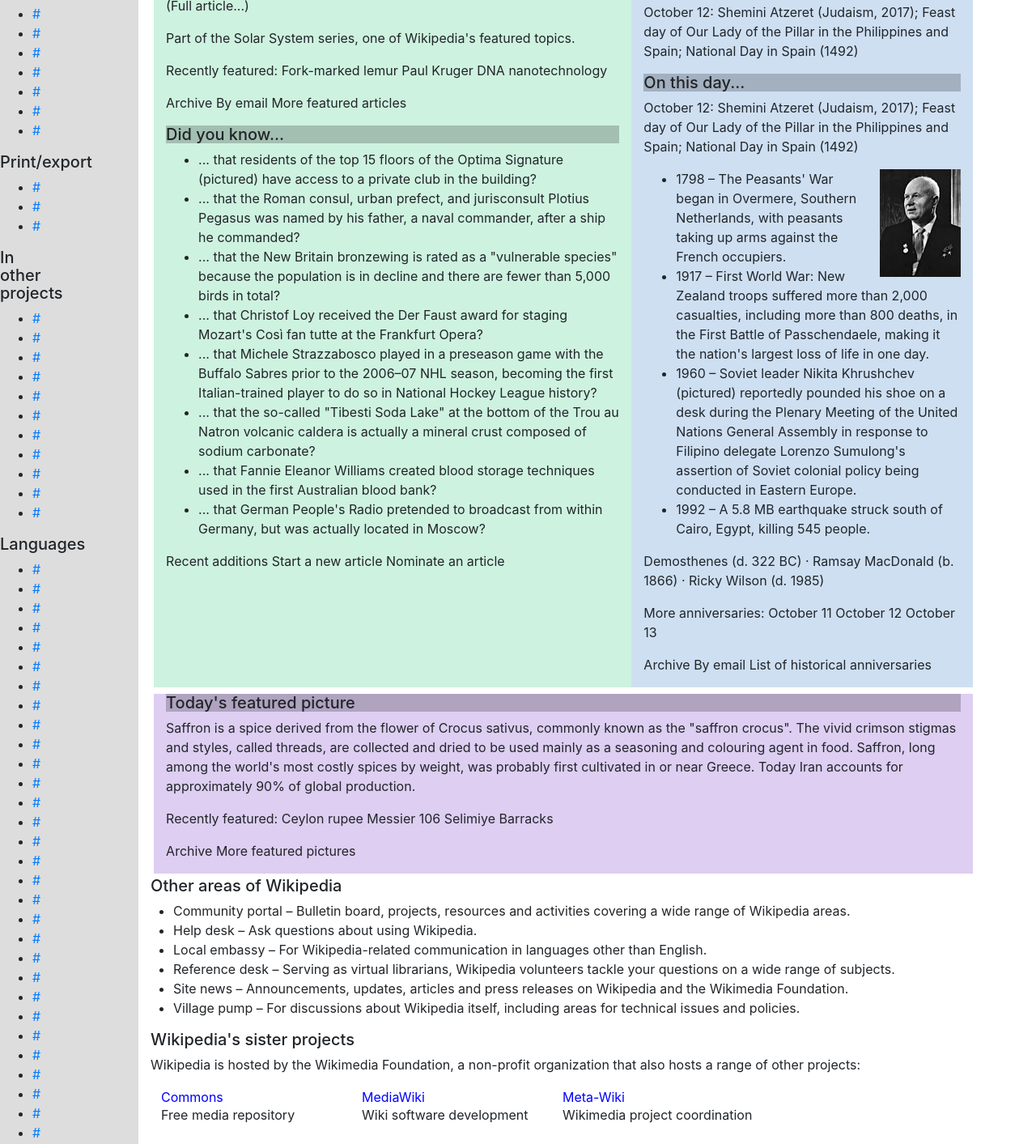
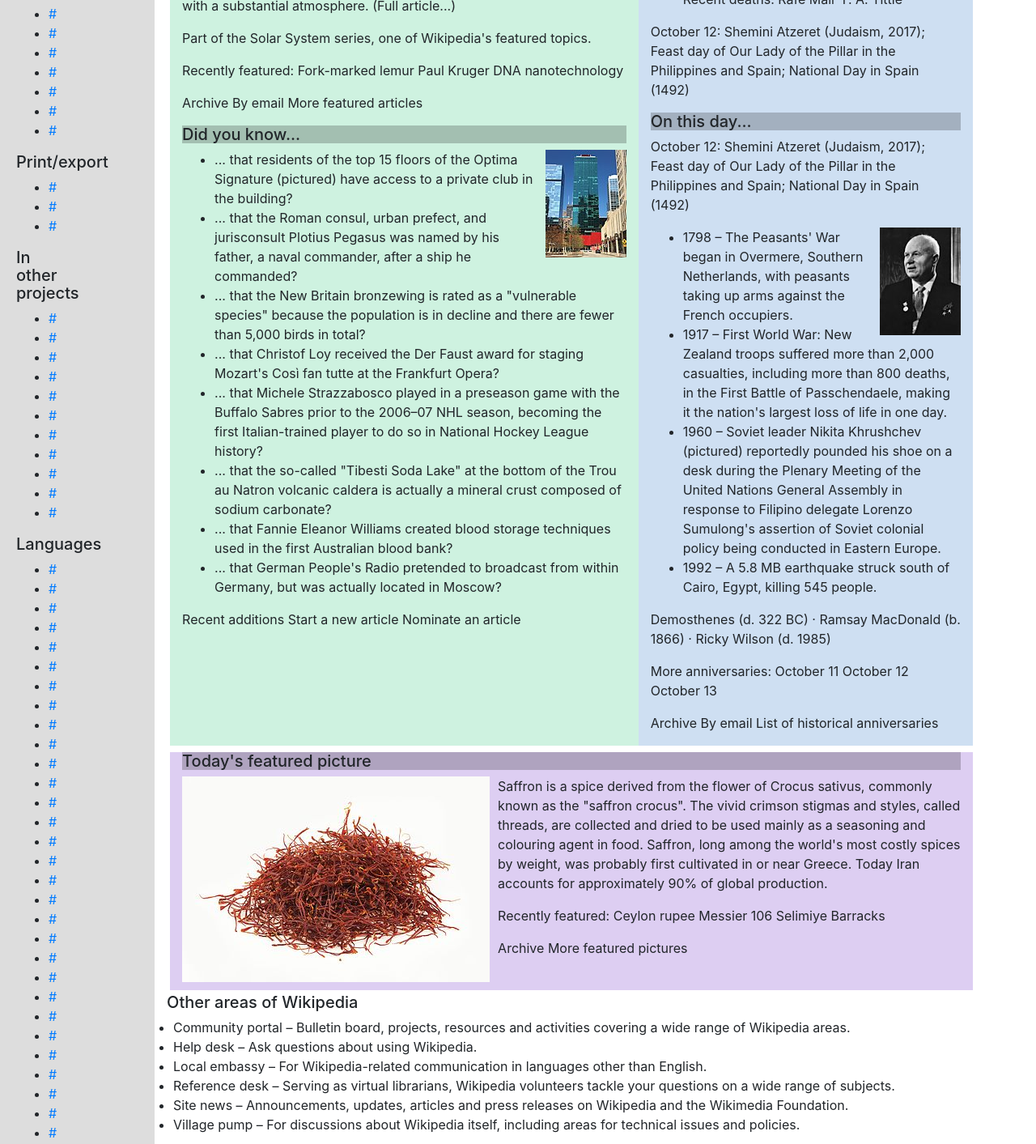
Before and after one commit to zmarston/wikipedia, a plain HTML site: page index.html in a window 1280 px wide. Shown: the part 549-1962 px from the top of the page at 81% size. Drawn offline with Linux system fonts and the light colour scheme.

Commit message:
add pictures margins and padding

```diff
--- a/css/styles.css
+++ b/css/styles.css
@@ -39,6 +39,7 @@
   background-color: #ddd;
   float: left;
   margin-right: 15px;
+  padding-left: 20px;
 }
 .w-l-scale {
   width: 150px;;
@@ -70,3 +71,12 @@
   float: right;
   margin-left: 10px;
 }
+.optima {
+  float: right;
+  margin-left: 10px;
+}
+.safran {
+  float: left;
+  margin-bottom: 10px;
+  margin-right: 10px;
+}
--- a/index.html
+++ b/index.html
@@ -150,6 +150,7 @@
           <p>Recently featured: Fork-marked lemur Paul Kruger DNA nanotechnology</p>
           <p>Archive By email More featured articles</p>
           <h5 class="color-dark-green">Did you know...</h5>
+          <img class="optima" src="img/optima.jpg" alt="Optima Signature">
           <ul>
             <li>... that residents of the top 15 floors of the Optima Signature (pictured) have access to a private club in the building?</li>
             <li>... that the Roman consul, urban prefect, and jurisconsult Plotius Pegasus was named by his father, a naval commander, after a ship he commanded?</li>
@@ -192,6 +193,7 @@
       <div class="row padding">
         <div class="col-md-12 color-purple">
           <h5 class="color-dark-purple">Today's featured picture</h5>
+          <img class="safran" src="img/safran.jpg" alt="Safran">
           <p>Saffron is a spice derived from the flower of Crocus sativus, commonly known as the "saffron crocus". The vivid crimson stigmas and styles, called threads, are collected and dried to be used mainly as a seasoning and colouring agent in food. Saffron, long among the world's most costly spices by weight, was probably first cultivated in or near Greece. Today Iran accounts for approximately 90% of global production.</p>
           <p>Recently featured: Ceylon rupee Messier 106 Selimiye Barracks</p>
           <p>Archive More featured pictures</p>
```
